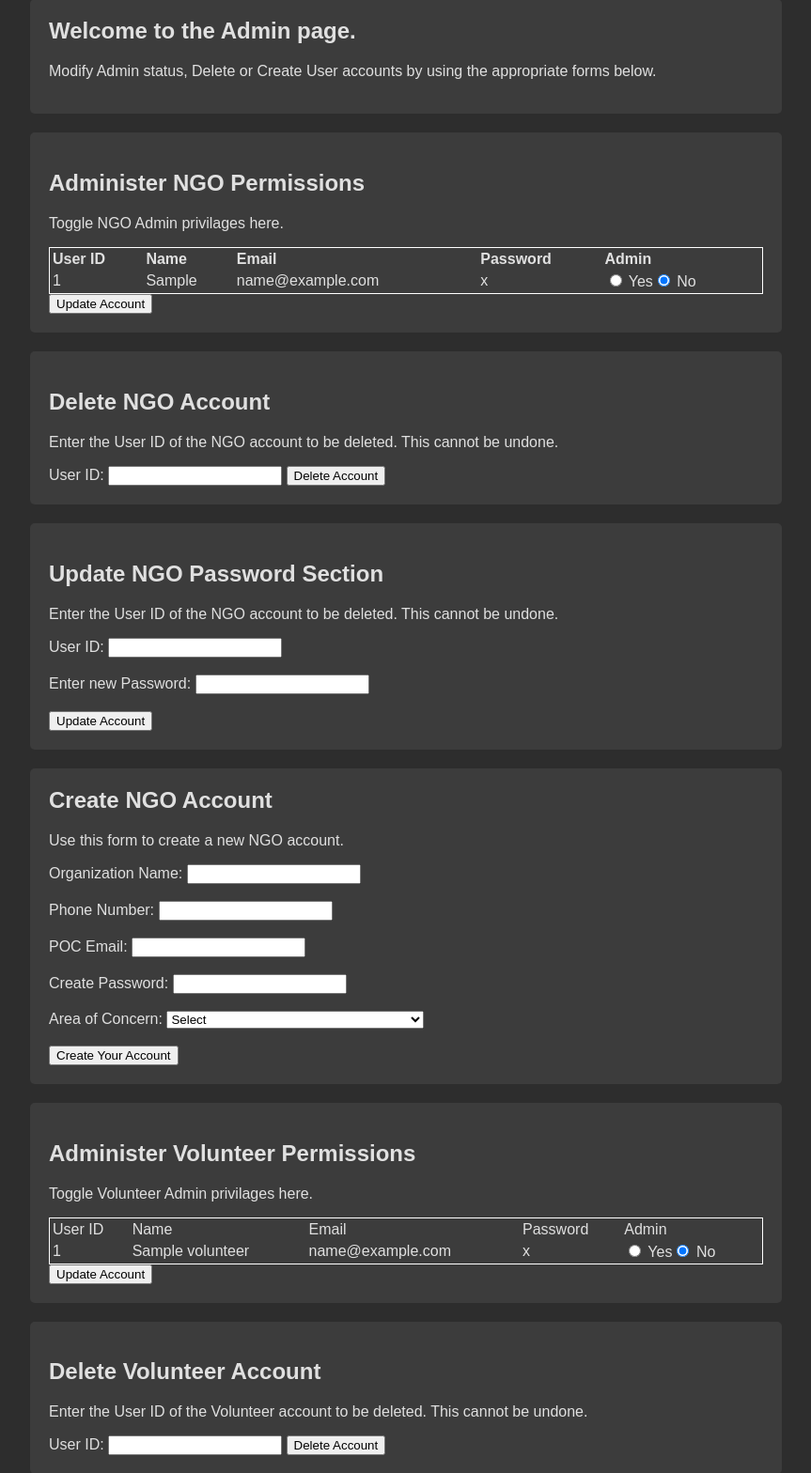
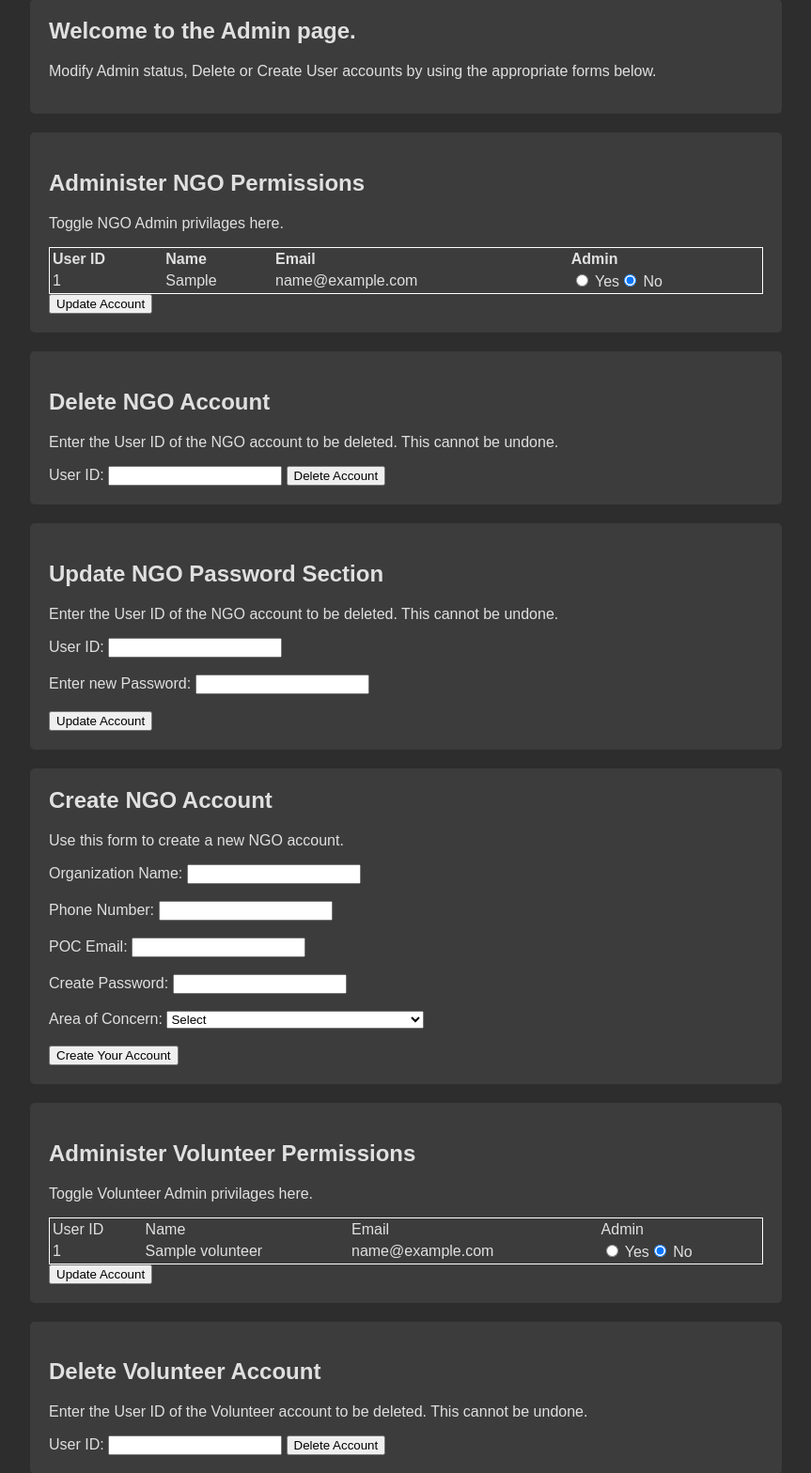
Before and after one commit to JulianSoriano/Guardian-Link, a PHP site: page /admin.php in a window 1280 px wide. Shown: the part 149-1717 px from the top of the page at 94% size, without its empty margins (208-1071 px from the left). Run offline with PHP 8.4, Linux system fonts and the light colour scheme; the visitor is signed in with stand-in values (Sample User, id 1); tables that the repository leaves empty or names only in its code hold one stand-in row (values such as "Sample post").

Commit message:
Julian's Guardian Link v1.9
Updated complete admin functions + Readme

```diff
--- a/admin.php
+++ b/admin.php
@@ -80,7 +80,6 @@ require 'header.php';
                         <td><strong>User ID</strong></td>
                         <td><strong>Name</strong></td>
                         <td><strong>Email</strong></td>
-                        <td><strong>Password</strong></td>
                         <td><strong>Admin</strong></td>
                     </tr>
                         <?php
@@ -103,7 +102,6 @@ require 'header.php';
                                     "<td >" . $row['idnumber'] . "</td>" .
                                     "<td >" . $row['organization'] . "</td>" .
                                     "<td>" . $row['email'] . "</td>" .
-                                    "<td>" . $row['password'] . "</td>" .
                                     "<td>" . $isAdmin. "</td>" .
                                     "</tr>";
                             }
@@ -215,7 +213,6 @@ require 'header.php';
                         <td>User ID</td>
                         <td>Name</td>
                         <td>Email</td>
-                        <td>Password</td>
                         <td>Admin</td>
                     </tr>
 
@@ -237,7 +234,6 @@ require 'header.php';
                                     "<td>" . $row['idnumber'] . "</td>" .
                                     "<td>" . $row['name'] . "</td>" .
                                     "<td>" . $row['email'] . "</td>" .
-                                    "<td>" . $row['password'] . "</td>" .
                                     "<td>" . $isAdmin . "</td>" .
                                     "</tr>";
                             }
@@ -360,6 +356,30 @@ if ($_SERVER["REQUEST_METHOD"] == "POST") {
 
         // SQL query to update password from NGO table where user ID matches
         $sql_update = "UPDATE ngo SET password = ? WHERE idnumber = ?";
+        $stmt_update = mysqli_stmt_init($conn);
+
+        // Initialize prepared statement
+        if (!mysqli_stmt_prepare($stmt_update, $sql_update)) {
+            echo "SQL Error: " . mysqli_stmt_error($stmt_update);
+        } else {
+            //Hash password to scramble when viewed in database
+            $hashedPwd = password_hash($new_password, PASSWORD_DEFAULT);
+
+            // Bind parameters and excute the update query
+            mysqli_stmt_bind_param($stmt_update, "ss", $hashedPwd, $userid_update);
+            mysqli_stmt_execute($stmt_update);
+            echo "Account password updated successfully.";
+        }
+    }
+
+    //Update Volunteer account form
+    if ($_POST['type'] == 'update_volunteer') {
+        // Extract user ID and password to update from the form input
+        $userid_update = mysqli_real_escape_string($conn, $_POST["userid_update"]);
+        $new_password = mysqli_real_escape_string($conn, $_POST['password_update']);
+
+        // SQL query to update password from Volunteer table where user ID matches
+        $sql_update = "UPDATE volunteer SET password = ? WHERE idnumber = ?";
         $stmt_update = mysqli_stmt_init($conn);
 
         // Initialize prepared statement
```
Also changed, not shown: README.md.
